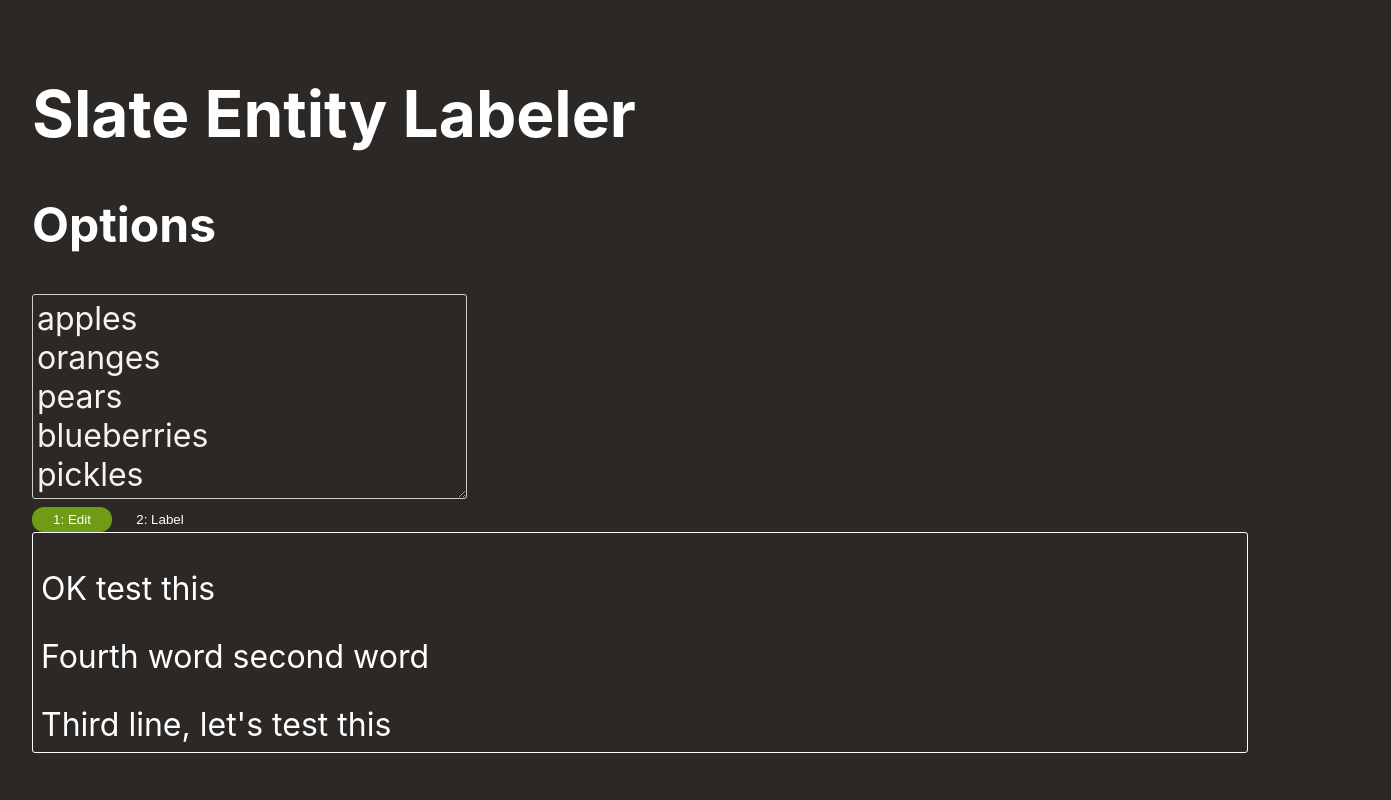
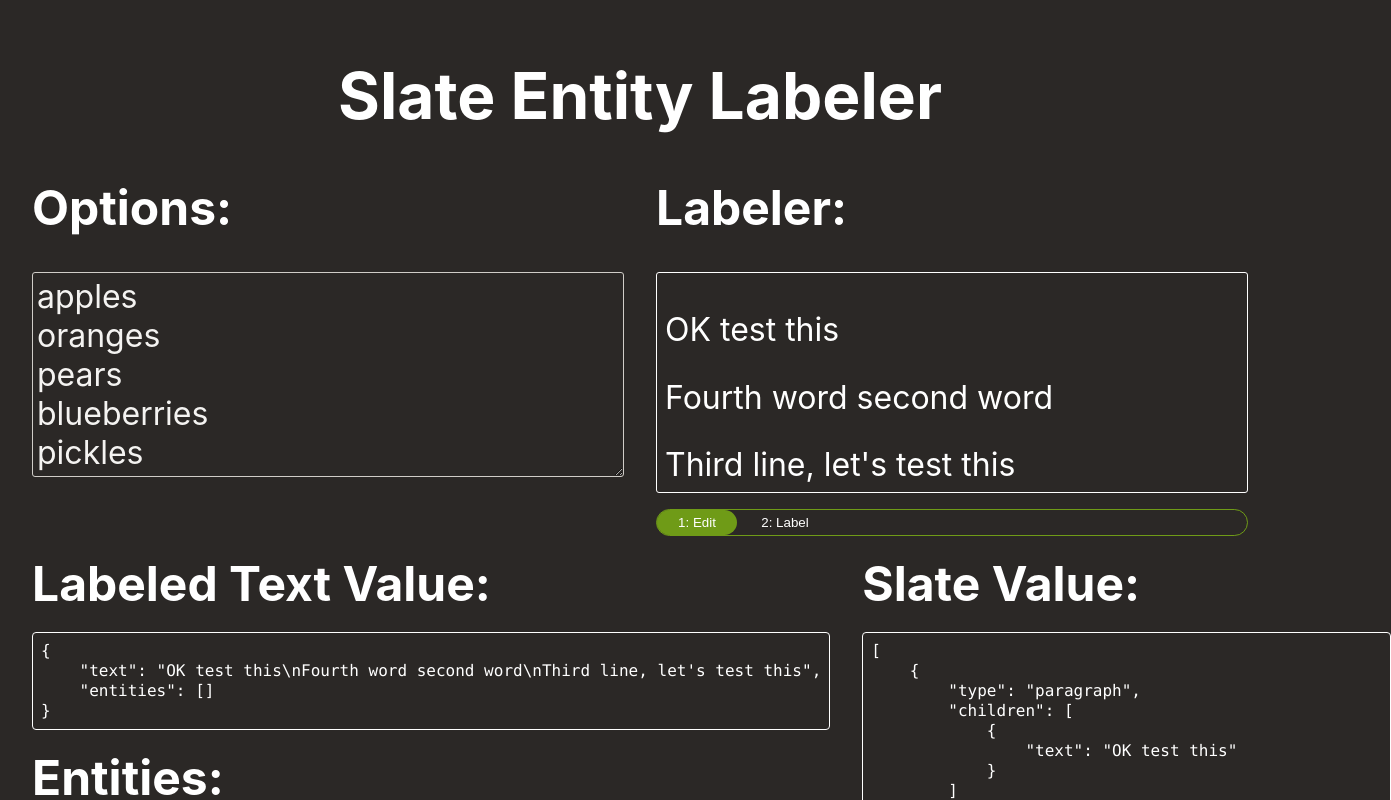
Before and after one commit to mattmazzola/slate-entity-labeler-next, a React (Create React App) app: page / in a window 1280 px wide. Shown: the top 800 px of the page, 1391 px wide, since content can reach past the window. Built offline with nearby package versions, Linux system fonts and the light colour scheme.

Commit message:
Restructure demo

```diff
--- a/src/App.tsx
+++ b/src/App.tsx
@@ -22,7 +22,7 @@ blueberries
 pickles
 cucumbers
 olives
-rasberries
+raspberries
 watermelons
 plums
 `.trim()
@@ -71,20 +71,17 @@ const App: React.FC = () => {
 
   return (
     <Wrapper>
-      <header>
+      <Header>
         <h1>Slate Entity Labeler</h1>
-      </header>
+      </Header>
       <main>
-        <section>
-          <h2>Options</h2>
+        <ComponentSection>
+          <Column>
+            <h2>Options:</h2>
             <EntityTextarea value={optionString} onChange={onChangeOptionsString} rows={5} />
-        </section>
-        <section>
-          <SliderOptions
-            options={labelModeOptions}
-            selectedOption={labelMode}
-            onChangeSelectedOption={onChangeSelectedOption}
-          />
+          </Column>
+          <Column>
+            <h2>Labeler:</h2>
             <EntityLabeler
               labeledText={labeledText}
               labelMode={labelMode}
@@ -92,18 +89,21 @@ const App: React.FC = () => {
               onChangeValue={onChangeValue}
               onChangeLabeledText={onChangeLabeledText}
             />
-        </section>
+            <SliderOptions
+              options={labelModeOptions}
+              selectedOption={labelMode}
+              onChangeSelectedOption={onChangeSelectedOption}
+            />
+          </Column>
+        </ComponentSection>
+
         <DataSection>
           <div>
             <div>
-              <h2>Text</h2>
-              {labeledText.text}
-            </div>
-            <div>
-              <h2>Labeled Entities:</h2>
+              <h2>Labeled Text Value:</h2>
               <CodeContainer>
                 <pre>
-                  <code>{labeledText.entities ? JSON.stringify(labeledText.entities, null, 4) : "Empty"}</code>
+                  <code>{labeledText ? JSON.stringify(labeledText, null, 4) : "Empty"}</code>
                 </pre>
               </CodeContainer>
             </div>
@@ -118,7 +118,7 @@ const App: React.FC = () => {
           </div>
 
           <ValueDiv>
-            <h2>Value:</h2>
+            <h2>Slate Value:</h2>
             <CodeContainer>
               <pre>
                 <code>{value ? JSON.stringify(value, null, 4) : "Empty"}</code>
@@ -135,6 +135,22 @@ const Wrapper = styled.div`
   padding: 2rem;
   font-size: 2rem;
   position: relative;
+`
+
+const Header = styled.header`
+  text-align: center;
+`
+
+const ComponentSection = styled.section`
+  display: grid;
+  grid-template-columns: 1fr 1fr;
+  gap: 2rem;
+`
+
+const Column = styled.div`
+  display: flex;
+  flex-direction: column;
+  gap: 1rem;
 `
 
 const DataSection = styled.section`
@@ -157,9 +173,10 @@ const EntityTextarea = styled.textarea`
 `
 
 const CodeContainer = styled.div`
-  border-radius: 3px;
+  border-radius: 4px;
   border: 1px solid var(--color-white);
   font-size: 1rem;
+  padding: 0.5em;
 
   & pre {
     margin: 0;
--- a/src/GlobalStyles.tsx
+++ b/src/GlobalStyles.tsx
@@ -33,6 +33,11 @@ const GlobalStyles = createGlobalStyle`
         min-height: 100%;
     }
 
+    h1, h2, h3 {
+        line-height: 1.5;
+        margin: 0.25em 0;
+    }
+
     :root {
         --color-white: ${COLORS.white};
         --color-offblack: ${COLORS.offblack};
--- a/src/components/SliderOptions.tsx
+++ b/src/components/SliderOptions.tsx
@@ -33,9 +33,11 @@ export default SliderOptions
 const Wrapper = styled.div`
     --optionWidth: 80;
     --optionPadding: 5px;
-    --optionRadius: 12px;
+    --optionRadius: 3000px;
     --optionGap: 0.5rem;
 
+    border-radius: var(--optionRadius);
+    border: 1px solid var(--color-slider-highlight);
     display: flex;
     gap: var(--optionGap);
     position: relative;
```
Lines whose indentation alone changed are shown as unchanged.
